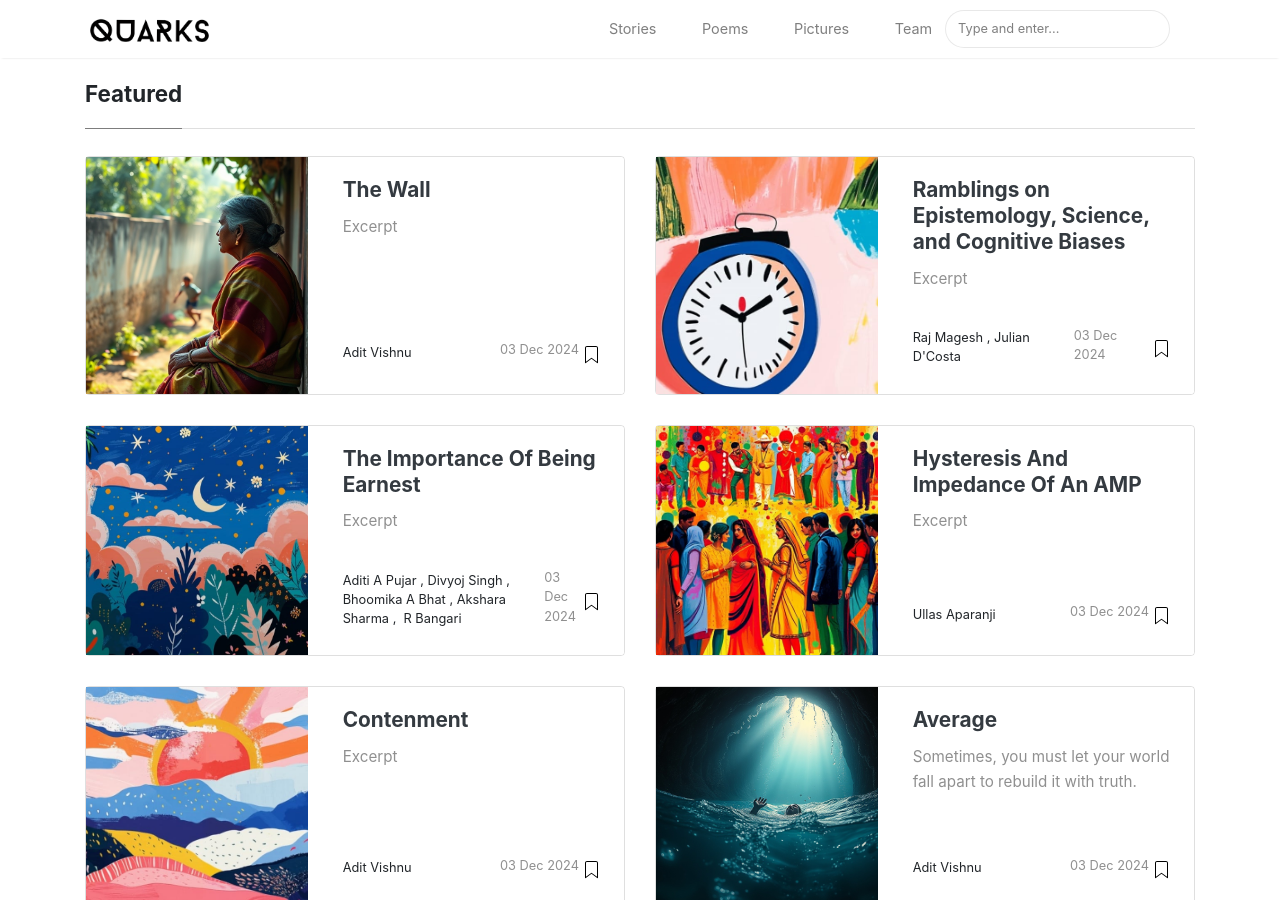
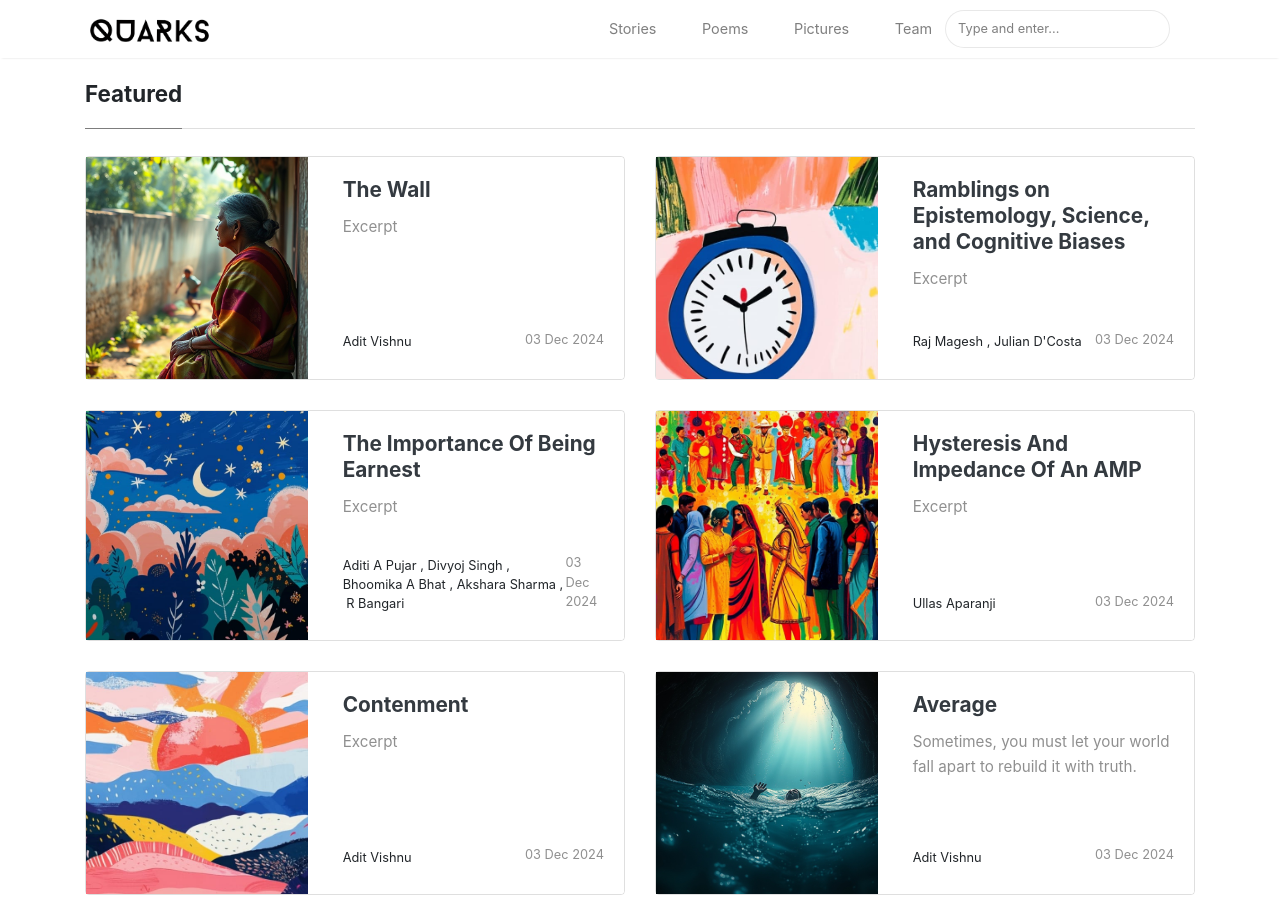
Before and after one commit to Quarks-IISc/blog, a Jekyll site: the page built from index.html, in a window 1280 px wide and 900 px high. Built offline with Jekyll 4.4.1, drawn with Linux system fonts in a browser that asks for light colours; nearby versions of some CDN libraries; the list of posts is cut into pages by our own code.

Commit message:
Removing icon for bookmark

```diff
--- a/_includes/featuredbox.html
+++ b/_includes/featuredbox.html
@@ -75,6 +75,7 @@
                                 <span class="post-name"><a target="_blank" href="{{ author.web }}">{{ author.display_name }}</a></span><br/>
                                 -->
                                 <span class="post-date">{{ post.date | date_to_string }}</span>
+                                <!--<span class="post-read-more">
                                 <span class="post-read-more">
                                     <a href="{{ site.baseurl }}/{{ post.url }}" title="Read Story">
                                         <svg class="svgIcon-use" width="25" height="25" viewbox="0 0 25 25">
@@ -82,7 +83,7 @@
                                         </svg>
                                     </a>
                                 </span>
-                                <div class="clearfix"></div>
+                                <div class="clearfix"></div> -->
                             </div>
                         </div>
                     </div>
--- a/_includes/postbox.html
+++ b/_includes/postbox.html
@@ -95,8 +95,8 @@
                 <span class="post-date">{{ post.date | date_to_string }}</span>
 
                 <!-- Read More link -->
-                <span class="post-read-more"><a href="{{ site.baseurl }}{{ post.url }}" title="Read Story"><svg class="svgIcon-use" width="25" height="25" viewbox="0 0 25 25"><path d="M19 6c0-1.1-.9-2-2-2H8c-1.1 0-2 .9-2 2v14.66h.012c.01.103.045.204.12.285a.5.5 0 0 0 .706.03L12.5 16.85l5.662 4.126a.508.508 0 0 0 .708-.03.5.5 0 0 0 .118-.285H19V6zm-6.838 9.97L7 19.636V6c0-.55.45-1 1-1h9c.55 0 1 .45 1 1v13.637l-5.162-3.668a.49.49 0 0 0-.676 0z" fill-rule="evenodd"></path></svg></a></span>
-                <div class="clearfix"></div>
+                <!-- <span class="post-read-more"><a href="{{ site.baseurl }}{{ post.url }}" title="Read Story"><svg class="svgIcon-use" width="25" height="25" viewbox="0 0 25 25"><path d="M19 6c0-1.1-.9-2-2-2H8c-1.1 0-2 .9-2 2v14.66h.012c.01.103.045.204.12.285a.5.5 0 0 0 .706.03L12.5 16.85l5.662 4.126a.508.508 0 0 0 .708-.03.5.5 0 0 0 .118-.285H19V6zm-6.838 9.97L7 19.636V6c0-.55.45-1 1-1h9c.55 0 1 .45 1 1v13.637l-5.162-3.668a.49.49 0 0 0-.676 0z" fill-rule="evenodd"></path></svg></a></span>
+                <div class="clearfix"></div> -->
             </div>
         </div>
     </div>
```
